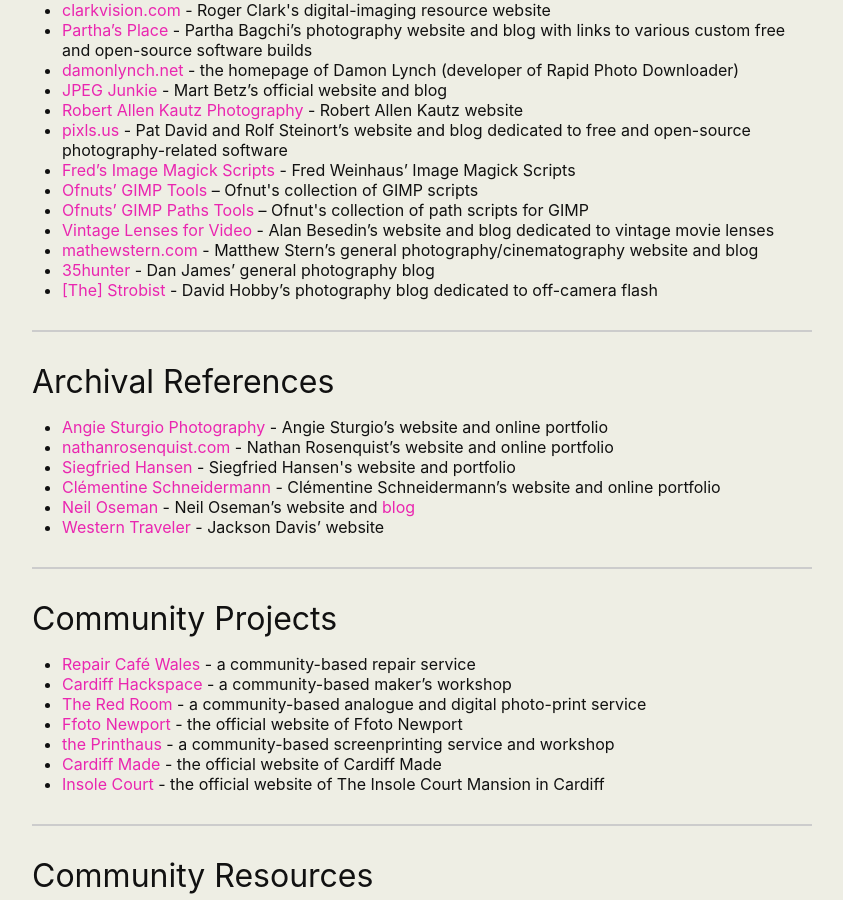
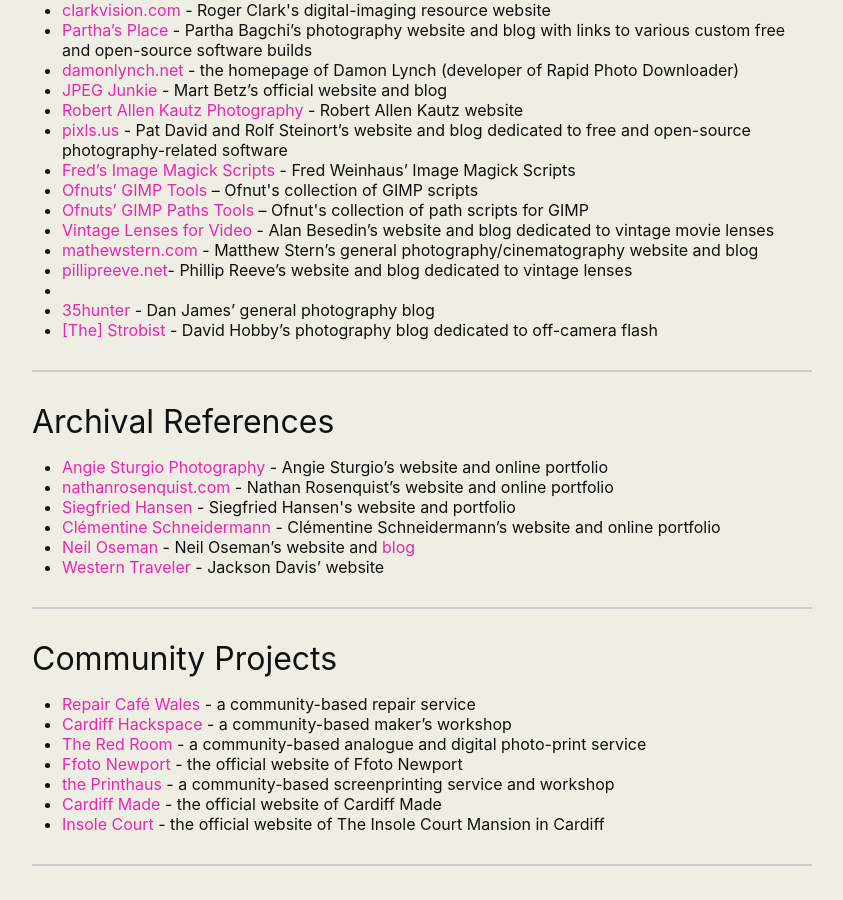
Before and after one commit to martbetz/martbetz.github.io, a Jekyll site: the page built from useful-links.html, in a window 1280 px wide and 900 px high, scrolled down 13028 px. Shown: the whole window, without its empty margins (218-1061 px from the left). Built offline with Jekyll 4.4.1, drawn with Linux system fonts in a browser that asks for light colours.

Commit message:
Update useful-links.html

```diff
--- a/useful-links.html
+++ b/useful-links.html
@@ -681,6 +681,7 @@
 <li><a href="https://sourceforge.net/projects/gimp-path-tools/files/scripts/">Ofnuts’ GIMP Paths Tools</a> – Ofnut's collection of path scripts for  GIMP</li>
 <li><a href="https://www.vintagelensesforvideo.com">Vintage Lenses for Video</a> - Alan Besedin’s website and blog dedicated to vintage movie lenses</li>
 <li><a href="https://www.mathieustern.com/blog">mathewstern.com</a> - Matthew Stern’s general photography/cinematography website and blog</li>
+<li><a href="https://phillipreeve.net/blog/">pillipreeve.net</a>- Phillip Reeve’s website and blog dedicated to vintage lenses<li>
 <li><a href="https://35hunter.blog">35hunter</a> - Dan James’ general photography blog</li>
 <li><a href="https://strobist.blogspot.com/2006/02/welcome-to-strobist.html">[The] Strobist</a> - David Hobby’s photography blog dedicated to off-camera flash</li>
 </ul>
```
